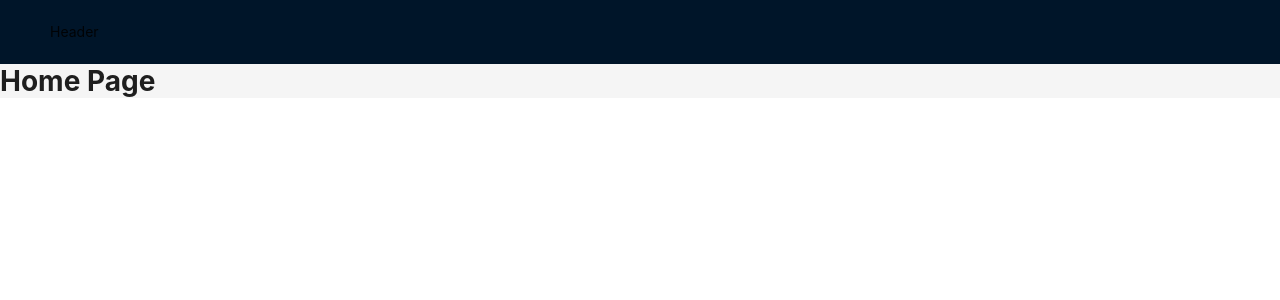
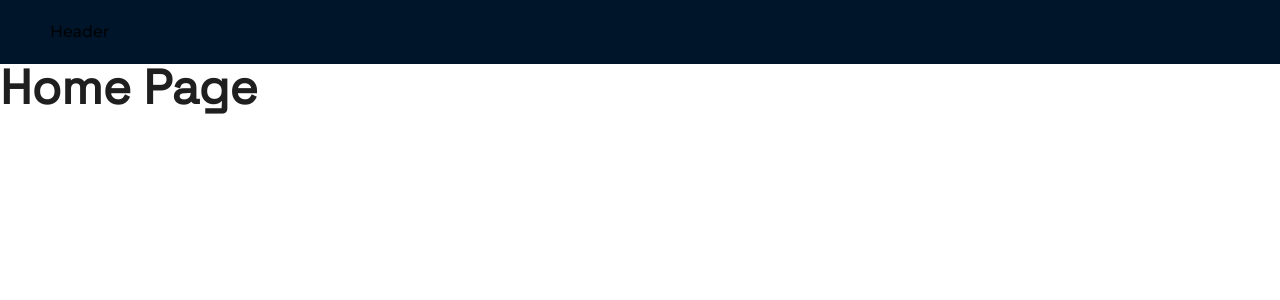
Before and after one commit to Victor-Pavageau/victorpavageau.fr, a React (Vite) app: page / in a window 1280 px wide. Shown: the top 300 px of the page. Built offline with nearby package versions, Linux system fonts and the light colour scheme.

Commit message:
feat: add font style

```diff
--- a/src/index.css
+++ b/src/index.css
@@ -1,3 +1,5 @@
+@import url("https://fonts.googleapis.com/css2?family=Montserrat:wght@500&family=Space+Grotesk:wght@400&display=swap");
+
 @tailwind components;
 @tailwind utilities;
 
@@ -10,3 +12,32 @@ h4 {
   margin: 0;
   padding: 0;
 }
+
+* {
+  font-family: "Montserrat", sans-serif;
+  background-color: white;
+  @apply text-base;
+}
+
+h1,
+h2,
+h3,
+h4 {
+  font-family: "Space Grotesk", sans-serif;
+}
+
+h1 {
+  @apply text-5xl;
+}
+
+h2 {
+  @apply text-4xl;
+}
+
+h3 {
+  @apply text-3xl;
+}
+
+h4 {
+  @apply text-2xl;
+}
```
